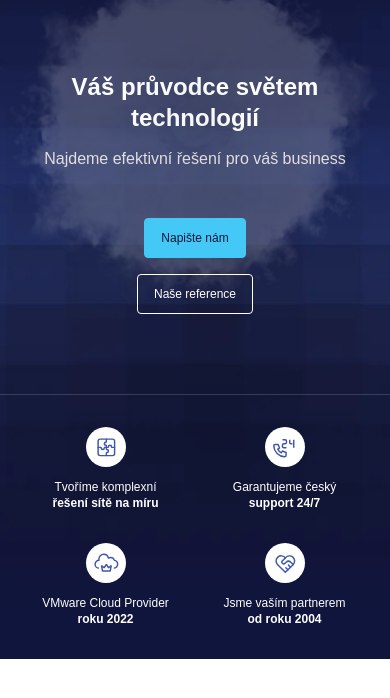
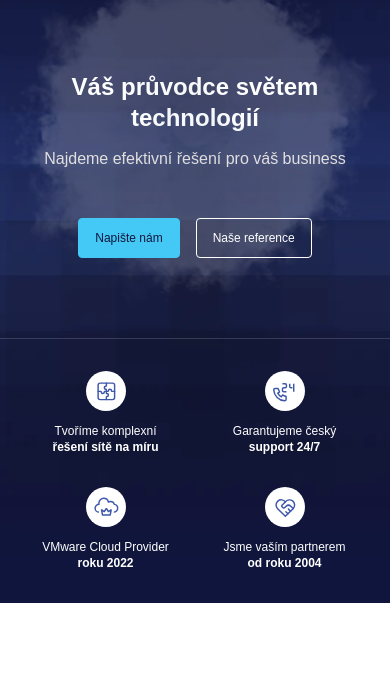
Before and after one commit to schnapka/geetoo, a website: page index.html in a window 390 px wide. Shown: the part 76-774 px from the top of the page. Drawn offline with nearby package versions, Linux system fonts and the light colour scheme; a web font is replaced by a local one.

Commit message:
Optimalizace rozložení tlačítek pro mobilní zobrazení

```diff
--- a/index.html
+++ b/index.html
@@ -120,7 +120,7 @@
                     váš
                     business
                 </p>
-                <div class="flex flex-col items-center gap-4 md:flex-row">
+                <div class="flex items-center justify-center gap-4 lg:justify-start">
                     <button type="button"
                         class="pd-cta h-10 px-4 text-xs text-secondary font-medium bg-primary border border-primary rounded-[4px] hover:text-white hover:bg-transparent hover:border hover:border-white lg:min-w-[223px] lg:h-[68px] lg:text-base">Napište
                         nám</button>
```
Also changed, not shown: dist/output.css.
